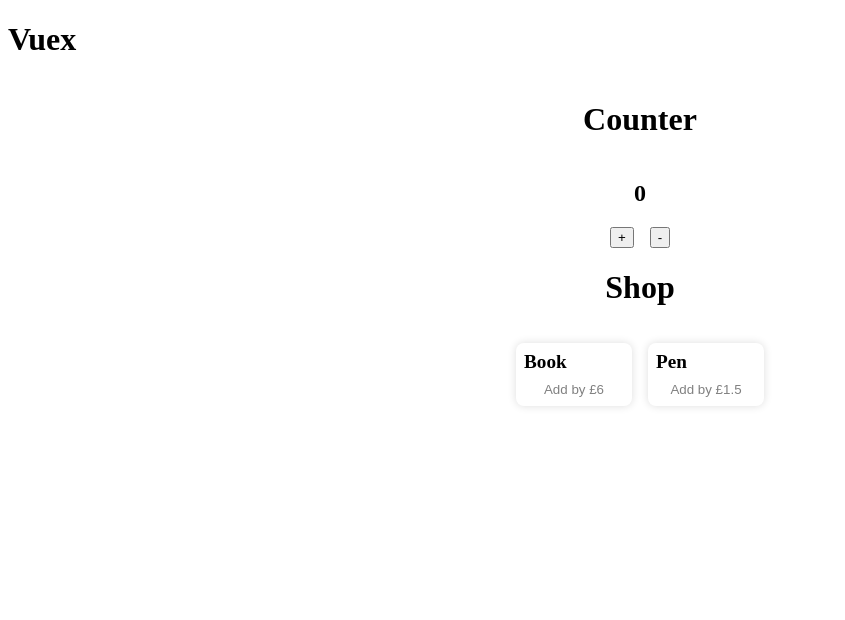
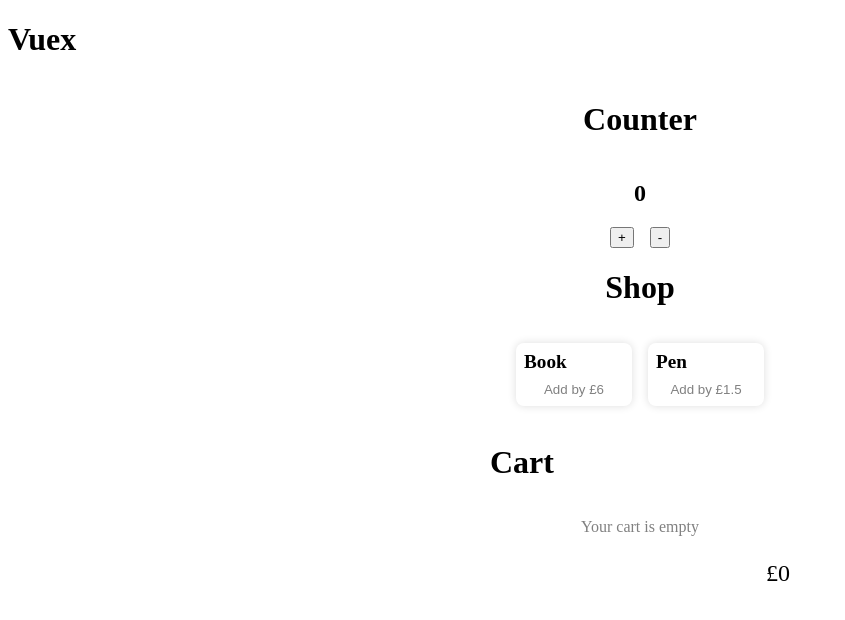
Before and after one commit to manpingchen/vuex, a Vue app: page / in a window 1280 px wide. Shown: the top 620 px of the page, without its empty margins (0-845 px from the left). Built offline with nearby package versions, Linux system fonts and the light colour scheme.

Commit message:
create cart UI

```diff
--- a/src/App.vue
+++ b/src/App.vue
@@ -2,17 +2,20 @@
   <h1>Vuex</h1>
   <VuexCounter title="Counter" />
   <VuexShop />
+  <VuexCart />
 </template>
 
 <script>
 import VuexCounter from "./components/Counter.vue";
 import VuexShop from "./components/Shop.vue";
+import VuexCart from "./components/Cart.vue";
 
 export default {
   name: "App",
   components: {
     VuexCounter,
     VuexShop,
+    VuexCart,
   },
 };
 </script>
--- /dev/null
+++ b/src/components/Cart.vue
@@ -0,0 +1,69 @@
+<template>
+  <div class="cart">
+    <h1>Cart</h1>
+    <ul class="cart__list">
+      <li class="cart__item" v-for="item in cartItems" :key="item.id">
+        <p class="name">{{ item.name }}</p>
+        <p class="price">{{ getPrice(item.price) }}</p>
+        <button class="btn__remove">Remove</button>
+      </li>
+    </ul>
+
+    <p class="cart__quantity" v-if="cartQuantity">{{ cartQuantity }} items</p>
+    <p class="cart__empty" v-else>Your cart is empty</p>
+    <p class="cart__price">{{ getPrice(cartTotalPrice) }}</p>
+  </div>
+</template>
+
+<script>
+import { mapGetters } from "vuex";
+
+export default {
+  name: "VuexCart",
+  computed: {
+    ...mapGetters({
+      cartItems: "cart/cartItems",
+      cartTotalPrice: "cart/cartTotalPrice",
+      cartQuantity: "cart/cartQuantity",
+    }),
+  },
+  methods: {
+    getPrice(value) {
+      return "£" + value;
+    },
+  },
+};
+</script>
+
+<style lang="scss" scoped>
+.cart {
+  width: 300px;
+  margin: 0 auto;
+
+  &__list {
+    display: flex;
+    flex-direction: column;
+  }
+  &__item {
+    display: flex;
+  }
+  button {
+    &.btn__remove {
+      color: gainsboro;
+      &:hover {
+        color: black;
+      }
+    }
+  }
+
+  &__empty {
+    text-align: center;
+    color: gray;
+  }
+
+  &__price {
+    text-align: right;
+    font-size: 1.5rem;
+  }
+}
+</style>
--- a/src/store/cart/cart.js
+++ b/src/store/cart/cart.js
@@ -52,8 +52,8 @@
   },
   getters: {
     cart: (state) => state,
-    cartItem: (state) => state.items,
-    cartQuautity: (state) => state.quantity,
+    cartItems: (state) => state.items,
+    cartQuantity: (state) => state.quantity,
     cartTotalPrice: (state) => state.totalPrice,
   },
 };
```
